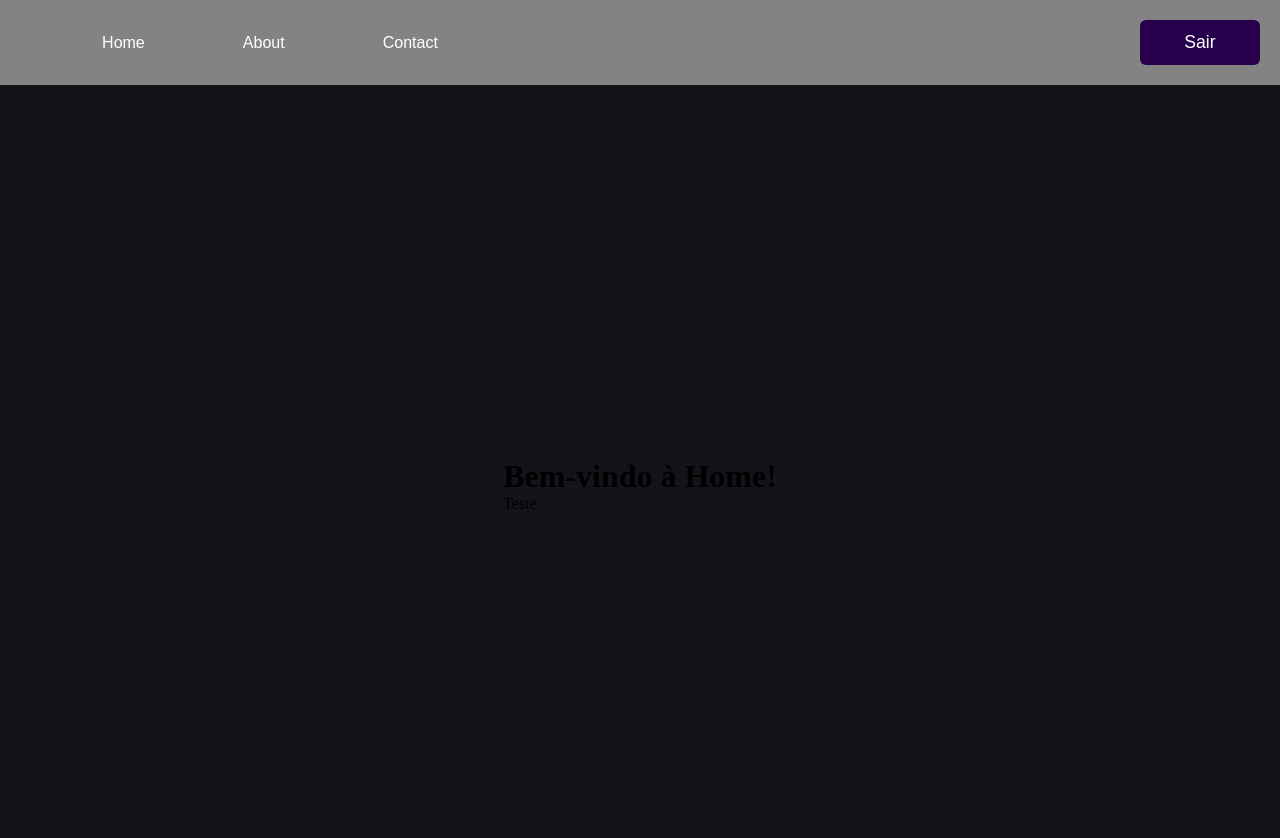
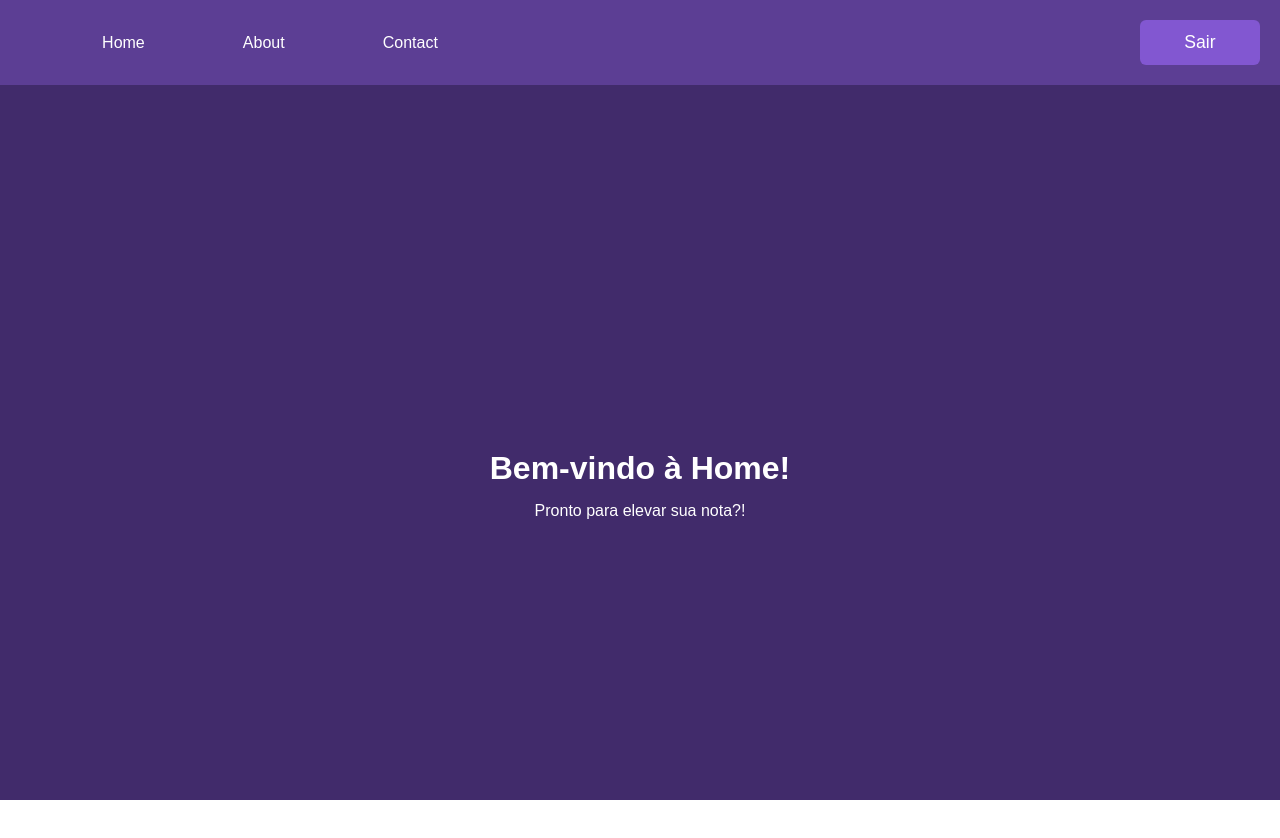
Before and after one commit to cristeer/login-page-ath, a Vue app: page /home in a window 1280 px wide. Shown: the top 838 px of the page. After the commit the page ends 800 px from the top, so only its background shows below. Built offline with nearby package versions, Linux system fonts and the light colour scheme; sample sign-in values are in the browser's storage; a web font is replaced by a local one.

Commit message:
fit: Adicionando fontes e novas cores (teste) / correção de barra de rolagem

```diff
--- a/frontend/src/components/About.vue
+++ b/frontend/src/components/About.vue
@@ -1,3 +1,3 @@
 <template>
-    <p>OI DIEGO</p>
+    <p>OI SAMUEL</p>
 </template>
--- a/frontend/src/components/Home.vue
+++ b/frontend/src/components/Home.vue
@@ -15,15 +15,15 @@ function logout() {
       <nav class="nav-links">
         <a href="/home" class="text">Home</a>
         <a href="/about" class="text">About</a>
-        <a href="#" class="text">Contact</a>
+        <a href="/contato" class="text">Contact</a>
       </nav>
       <button class="logout-button" type="button" @click="logout">Sair</button>
     </div>
   </header>
   <main>
     <div class="home-container">
-      <h1>Bem-vindo à Home!</h1>
-      <p>Teste</p>
+      <h1 class="texto">Bem-vindo à Home!</h1>
+      <p class="texto">Pronto para elevar sua nota?!</p>
     </div>
   </main>
 </template>
@@ -33,10 +33,15 @@ function logout() {
 
 :root {
     --font-principal: 'Google Sans', sans-serif;
-    --cor-background: #16121a;
+    --cor-background: #5C3E94;
+    --cor-fundo: #5C3E94;
     --cor-secundaria: rgba(255, 255, 255, 0.123);
-    --cor-botao: rgba(52, 52, 53, 0.534);
+    --cor-botao: #7132CA;
     --cor-texto: #FFFFFF;
+}
+.texto {
+  font-family: var(--font-principal);
+  color: var(--cor-texto);
 }
 
 .home-header {
@@ -44,7 +49,7 @@ function logout() {
   flex-direction: row;
   align-items: center;
   padding: 20px;
-  background-color: oklch(20.463% 0.00002 271.152 / 0.534);
+  background-color: var(--cor-fundo);
 }
 
 .header-div {
@@ -75,13 +80,21 @@ function logout() {
   width: 120px;
   border: none;
   border-radius: 6px;
-  background: #28014d;
+  background: #8257d1;
   color: var(--cor-texto);
   font-family: var(--font-principal);
   cursor: pointer;
 }
 
 .logout-button:hover {
-  background: #190a31;
+  background: #28014d;
+}
+
+.home-container {
+  display: flex;
+  flex-direction: column;
+  justify-content: center;
+  align-items: center;
+  gap: 15px;
 }
 </style>
--- a/frontend/src/style.css
+++ b/frontend/src/style.css
@@ -2,9 +2,9 @@
 
 :root {
     --font-principal: 'Google Sans', sans-serif;
-    --cor-background: #16121a;
+    --cor-background: #412B6B;
     --cor-secundaria: rgba(255, 255, 255, 0.123);
-    --cor-botao: #40017a;
+    --cor-botao: #5C3E94;
     --cor-texto: #FFFFFF;
 }
 
@@ -14,12 +14,18 @@
     box-sizing: border-box;
 }
 
+html, body {
+    width: 100%;
+    height: 100%;
+    overflow-x: hidden;
+}
+
 main {
     display: flex;
     justify-content: center;
     align-items: center;
     height: 100vh;
-    width: 100vw;
+    width: 100%;
     /* background-image: linear-gradient(to bottom right, oklch(20.5% 0 0) 60%, #221133); */
     /* background-image: url('../public/background.jpg'); */
     background-color: var(--cor-background);
```
